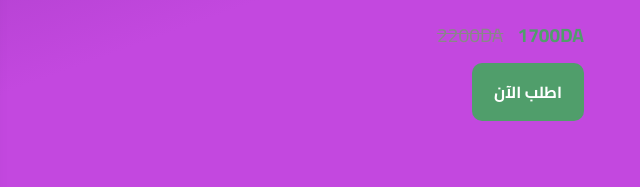
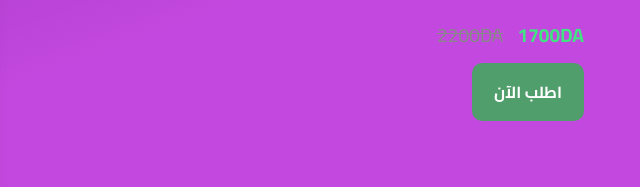
Before and after one commit to lou-bou/mekid-book-landing-page, a plain HTML site: page index.html in a window 1280 px wide. Shown: the part 498-685 px from the top of the page, 640-1280 px from the left. Drawn offline with Linux system fonts and the light colour scheme.

Commit message:
Change hero section price color to a more visible green

```diff
--- a/styles.css
+++ b/styles.css
@@ -62,7 +62,7 @@ body {
 }
 .hero__price-new {
     font-weight: bold;
-    color: var(--color-success);
+    color: #40E581;
 }
 
 /* mockup styles removed */
```
